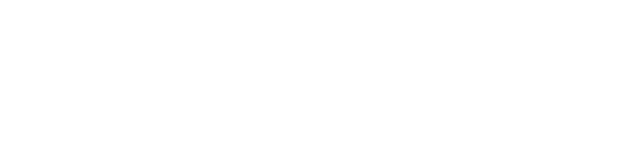
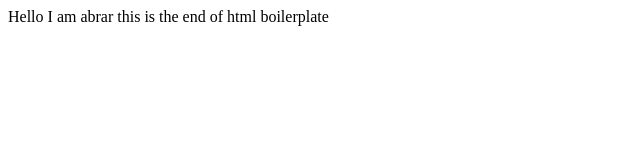
Before and after one commit to Abrar-Hosny/html-boilerplate.github.io, a plain HTML site: page index.html in a window 1280 px wide. Shown: the whole page, without its empty margins (0-640 px from the left). Drawn offline with Linux system fonts and the light colour scheme.

Commit message:
Paragraph in body

```diff
--- a/index.html
+++ b/index.html
@@ -40,6 +40,6 @@ They are comprised of a keyword enclosed in angle brackets <> , <p>
 
 </head>
 <body>
-
+Hello  I am abrar this is the end of html boilerplate
 </body>
 </html>
```
